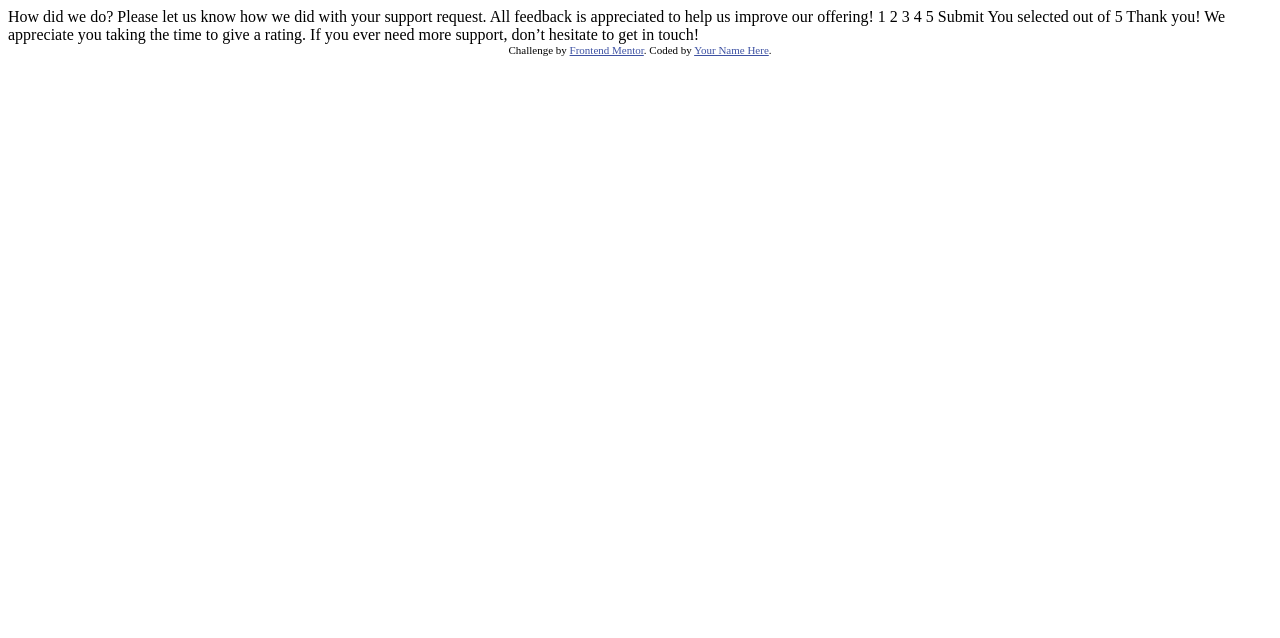
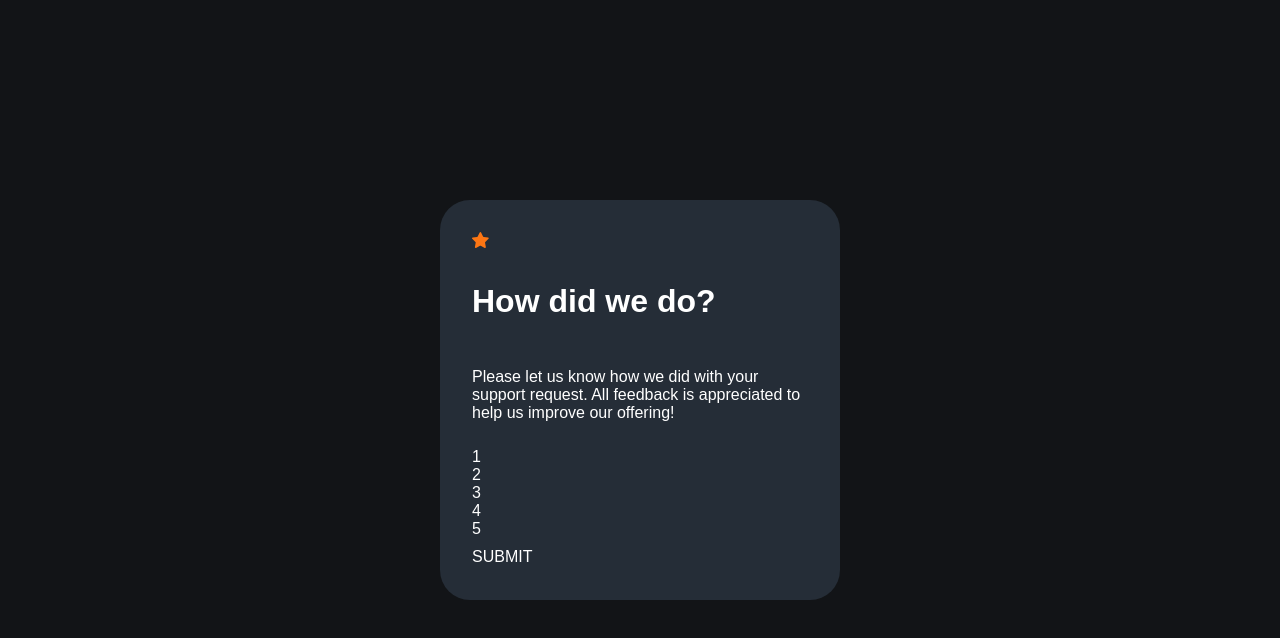
Before and after one commit to Johannes-pries/Frontend-Mentor-Interactive-rating-component, a plain HTML site: page index.html in a window 1280 px wide. Drawn offline with Linux system fonts and the light colour scheme.

Commit message:
Create and add content too card

```diff
--- a/index.html
+++ b/index.html
@@ -2,23 +2,39 @@
 <html lang="en">
 <head>
   <meta charset="UTF-8">
-  <meta name="viewport" content="width=device-width, initial-scale=1.0"> <!-- displays site properly based on user's device -->
+  <meta name="viewport" content="width=device-width, initial-scale=1.0">
 
   <link rel="icon" type="image/png" sizes="32x32" href="./images/favicon-32x32.png">
 
   <title>Frontend Mentor | Interactive rating component</title>
+  <link rel="stylesheet" href="../src/style/style.css">
 
-  <!-- Feel free to remove these styles or customise in your own stylesheet 👍 -->
-  <style>
-    .attribution { font-size: 11px; text-align: center; }
-    .attribution a { color: hsl(228, 45%, 44%); }
-  </style>
 </head>
 <body>
 
+  <div class="root">
+    <div class="card">
+      <div class="svg">
+        <svg width="17" height="16" xmlns="http://www.w3.org/2000/svg"><path d="m9.067.43 1.99 4.031c.112.228.33.386.58.422l4.45.647a.772.772 0 0 1 .427 1.316l-3.22 3.138a.773.773 0 0 0-.222.683l.76 4.431a.772.772 0 0 1-1.12.813l-3.98-2.092a.773.773 0 0 0-.718 0l-3.98 2.092a.772.772 0 0 1-1.119-.813l.76-4.431a.77.77 0 0 0-.222-.683L.233 6.846A.772.772 0 0 1 .661 5.53l4.449-.647a.772.772 0 0 0 .58-.422L7.68.43a.774.774 0 0 1 1.387 0Z" fill="#FC7614"/></svg>
+      </div>
+      <h1>How did we do?</h1>
+      <p>
+        Please let us know how we did with your support request. All feedback is appreciated
+        to help us improve our offering!
+      <div class="rating">
+        <div>1</div>
+        <div>2</div>
+        <div>3</div>
+        <div>4</div>
+        <div>5</div>
+      </div>
+      <a>SUBMIT</a>
+    </div>
+  </div>
+
   <!-- Rating state start -->
 
-  How did we do?
+  <!-- How did we do?
 
   Please let us know how we did with your support request. All feedback is appreciated
   to help us improve our offering!
@@ -27,23 +43,20 @@
 
   Submit
 
-  <!-- Rating state end -->
+  Rating state end
 
-  <!-- Thank you state start -->
+   Thank you state start
 
-  You selected <!-- Add rating here --> out of 5
+  You selected  Add rating here  out of 5
 
   Thank you!
 
   We appreciate you taking the time to give a rating. If you ever need more support,
-  don’t hesitate to get in touch!
+  don’t hesitate to get in touch! -->
 
   <!-- Thank you state end -->
 
 
-  <div class="attribution">
-    Challenge by <a href="https://www.frontendmentor.io?ref=challenge" target="_blank">Frontend Mentor</a>.
-    Coded by <a href="#">Your Name Here</a>.
-  </div>
+
 </body>
 </html>
--- a/src/style/style.css
+++ b/src/style/style.css
@@ -15,4 +15,29 @@ body {
     font-family: "Overpass", sans-serif;
     font-size: 16px;
     font-style: normal;
+    margin: 0;
 }
+
+
+.root {
+    height: 100vh;
+    width: 100vw;
+    background: var(--Very-Dark-Blue);
+    display: grid;
+    place-content: center;
+}
+
+.card {
+    width: 25rem;
+    height: 25rem;
+    background: var(--Dark-Blue);
+    padding: 2rem;
+    border-radius: 30px;
+    display: grid;
+    gap: .5rem;
+    color: var(--White);
+}
+
+.rating {
+
+}
```
